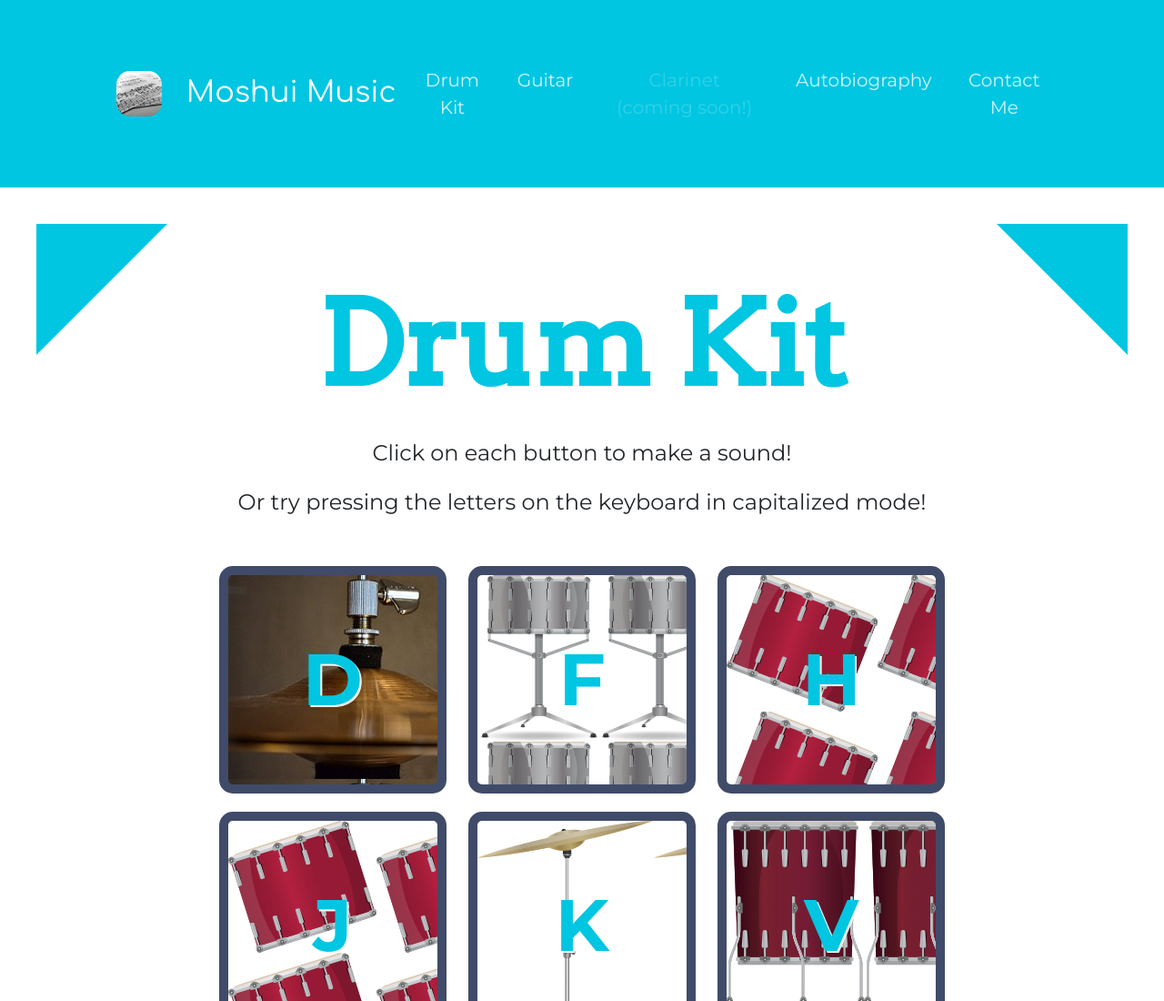
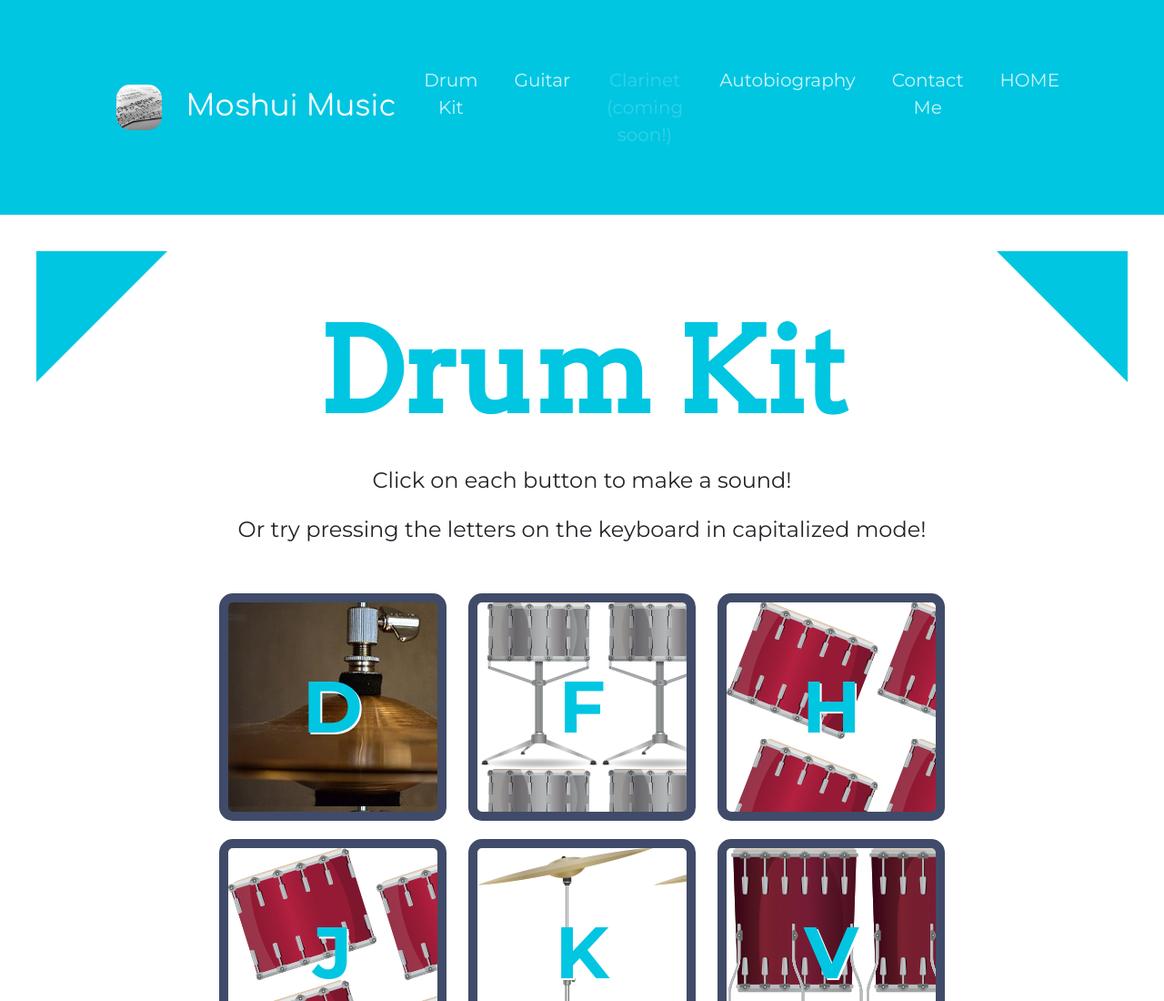
Before and after one commit to MoshuiMusic/Moshui-drum, a plain HTML site: page index.html in a window 1280 px wide. Shown: the top 1100 px of the page at 91% size. Drawn offline with nearby package versions, Linux system fonts and the light colour scheme.

Commit message:
Update index.html

```diff
--- a/index.html
+++ b/index.html
@@ -47,6 +47,9 @@
             <li class="nav-item">
               <a class="nav-link" href="https://MoshuiMusic.github.io/Moshui/#contact">Contact Me</a>
             </li>
+            <li class="nav-item">
+              <a class="nav-link" href="https://michaelmoshui.github.io/calculator">HOME</a>
+            </li>
           </ul>
         </div>
       </nav>
```
